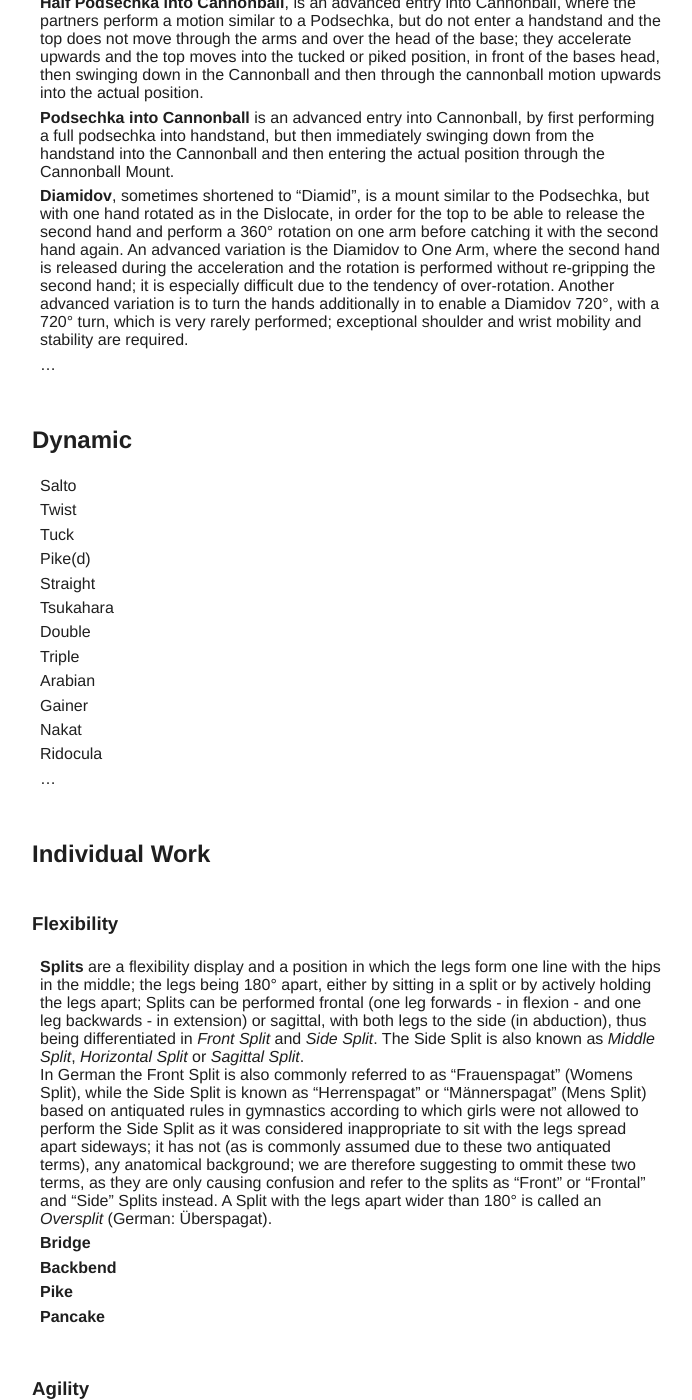
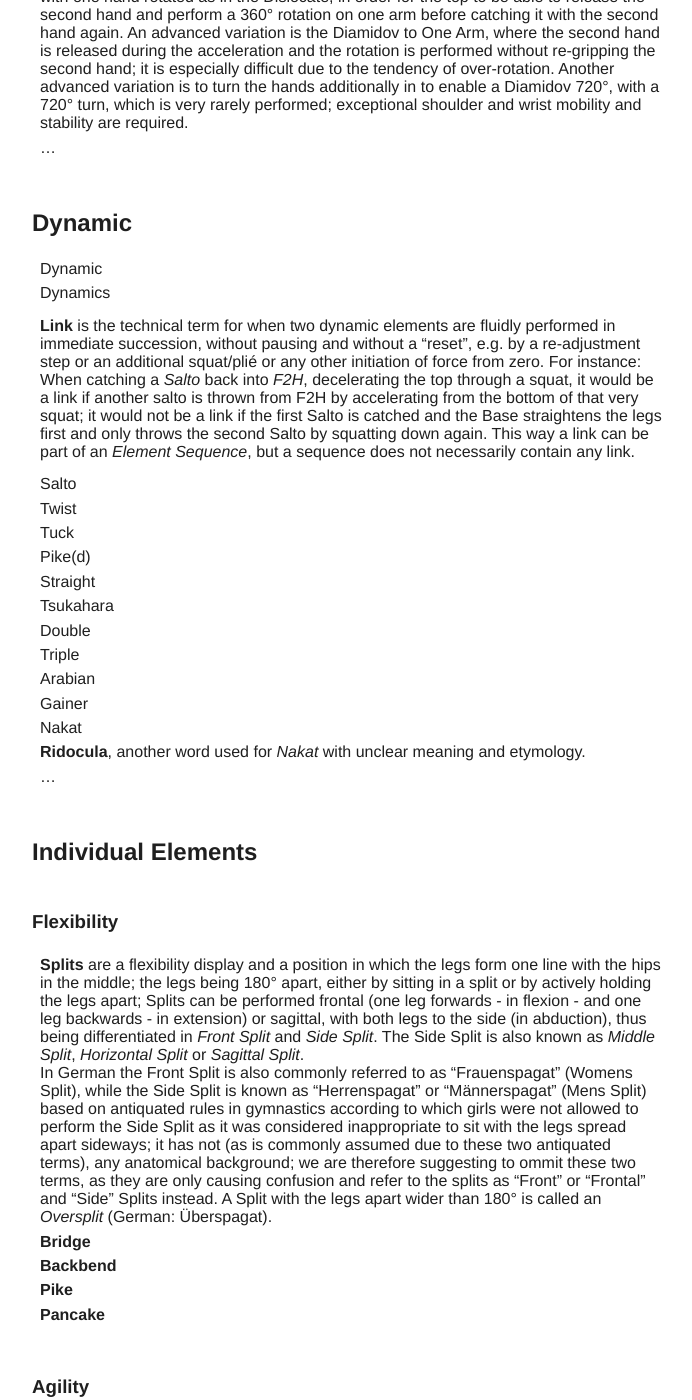
Before and after one commit to floshin/acrolib, a Jekyll site: the page built from terminology.md, in a window 1280 px wide and 1400 px high, scrolled down 14549 px. Shown: the whole window, without its empty margins (293-985 px from the left). Built offline with Jekyll 4.4.1, drawn with Linux system fonts in a browser that asks for light colours; our own code applies the rules of GitHub Pages for plain Markdown files; some of the changed text lies outside the part shown.

Commit message:
Update terminology.md

```diff
--- a/terminology.md
+++ b/terminology.md
@@ -13,9 +13,9 @@
   * [Mounts](#mounts)
   * [Motions](#motions)
 * [Dynamic](#dynamic)
-  * Starting Positions
-  * Landing Positions
-* Individual Elements
+  * [Starting Positions](#starting-positions)
+  * [Landing Positions](#landing-positions)
+* [Individual Elements](#individual-elements)
   * [Flexibilities](#flexibilities)
   * [Statics](#statics)
   * [Agilities](#agilities)
@@ -265,6 +258,10 @@
 
 ## Dynamic
 
+* Dynamic
+* Dynamics
+* **Link** is the technical term for when two dynamic elements are fluidly performed in immediate succession, without pausing and without a "reset", e.g. by a re-adjustment step or an additional squat/plié or any other initiation of force from zero. For instance: When catching a *Salto* back into *F2H*, decelerating the top through a squat, it would be a link if another salto is thrown from F2H by accelerating from the bottom of that very squat; it would not be a link if the first Salto is catched and the Base straightens the legs first and only throws the second Salto by squatting down again. This way a link can be part of an *Element Sequence*, but a sequence does not necessarily contain any link.
+
 * Salto
 * Twist
 * Tuck
@@ -276,11 +273,12 @@
 * Arabian
 * Gainer
 * Nakat
-* Ridocula
+* **Ridocula**, another word used for *Nakat* with unclear meaning and etymology.
 * ...
 
 
-## Individual Work
+
+## Individual Elements
 
 ### Flexibility
 
@@ -358,7 +356,7 @@
     * **Iron vs. Human Weight**: The advantages of weightlifting iron in form of dumbbells, barbells and kettlebells are that (1) it has been proven to be effective, (2) can be done safely, (3) allows for an easy progression of intensity by overload in small incremental steps and (4) does not require others to train. The disadvantages are: (1) It does require weights and other equipment (such as barbell holders). While weight can be adjusted easily between sets, (2) the intensity cannot be reduced mid-set without the help of other people and (3) Children (which are the majority of Acrobats), cannot just be told to practice with weights at home; they have to be carefully teached, guided and supervisioned during training. The advantages of weightlifting human partners are that (1) it is fun to do, especially for children, which is very important factor in the training process, (2) weight can be adjusted easily mid-set, in that the top partners reduce their own weight by lifting themselves partially; allowing the base to always finish a set and have a longer, more consistent time under tension.
 
 
-## Exercises
+### Exercises
 
 * **Exercises** are seen here as movements performed to condition the body, drill specific skills or to build strength, individually or with the partner(s), thus being conditioning, skill or strength exercises, as well as exercises for flexibility development.
 
```
Also changed, not shown: other parts of terminology.md (+0 -7 lines).
